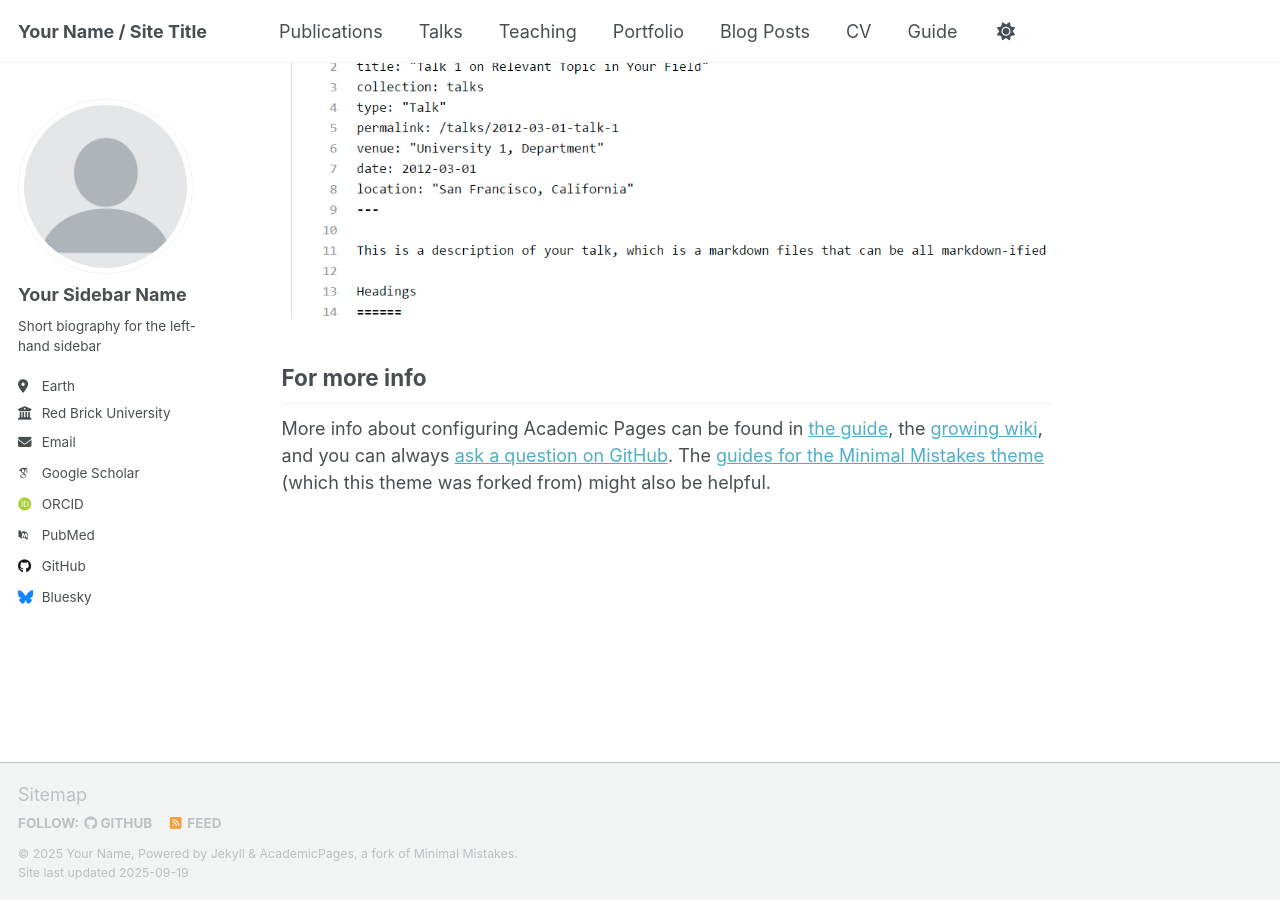
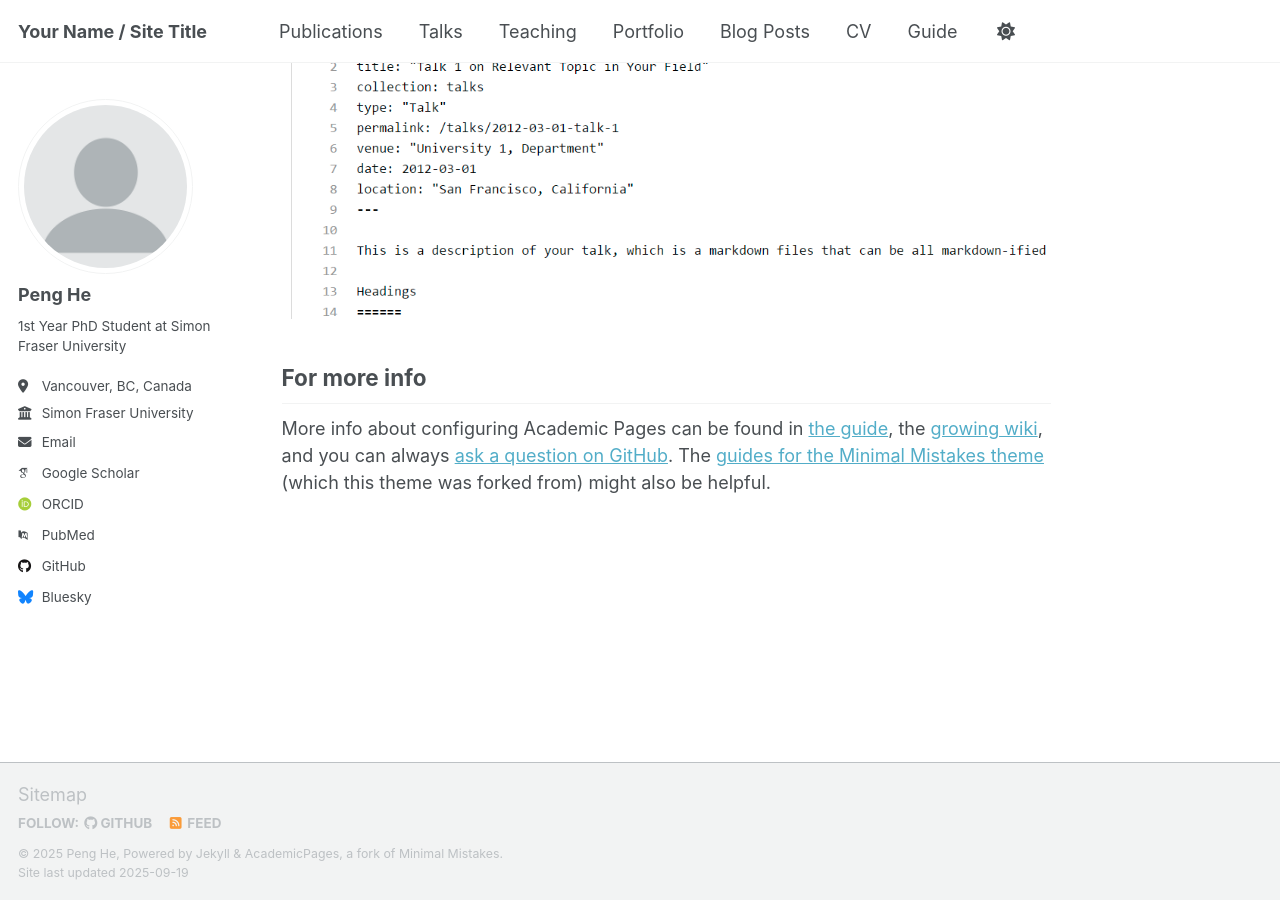
Before and after one commit to penghe2021/penghe2021.github.io, a Jekyll site: the page built from _pages/about.md, in a window 1280 px wide and 900 px high, scrolled down 2880 px. Built offline with Jekyll 4.4.1, drawn with Linux system fonts in a browser that asks for light colours; some web fonts are replaced; a script that is not in the unit is left out.

Commit message:
First Edit.

```diff
--- a/_config.yml
+++ b/_config.yml
@@ -11,9 +11,9 @@ locale                   : "en-US"
 site_theme               : "default" # Currently available options are "default", "air"
 title                    : "Your Name / Site Title"
 title_separator          : "-"
-name                     : &name "Your Name"
+name                     : &name "Peng He"
 description              : &description "Your Name's academic portfolio"   # Update this with a general description of your site, this is the default if not overridden by a page
-url                      : https://academicpages.github.io # The base hostname & protocol for your site e.g. "https://[your GitHub username].github.io",
+url                      : https://penghe2021.github.io # The base hostname & protocol for your site e.g. "https://[your GitHub username].github.io",
                                                            # or if you already have some other page hosted on Github then use "https://[your GitHub username].github.io/[Your Repo Name]"
 baseurl                  : "" # the subpath of your site, e.g. "/blog"
 repository               : "academicpages/academicpages.github.io"
@@ -24,13 +24,13 @@ repository               : "academicpages/academicpages.github.io"
 author:
   # Biographic information
   avatar           : "profile.png"
-  name             : "Your Sidebar Name"
+  name             : "Peng He"
   pronouns         : # example: "she/her"
-  bio              : "Short biography for the left-hand sidebar"
-  location         : "Earth"
-  employer         : "Red Brick University"
+  bio              : "1st Year PhD Student at Simon Fraser University"
+  location         : "Vancouver, BC, Canada"
+  employer         : "Simon Fraser University"
   uri              : # URL
-  email            : "none@example.org"
+  email            : "pha58@sfu.ca"
 
   # Academic websites
   academia         : # URL
```
Also changed, not shown: 1 other file.
